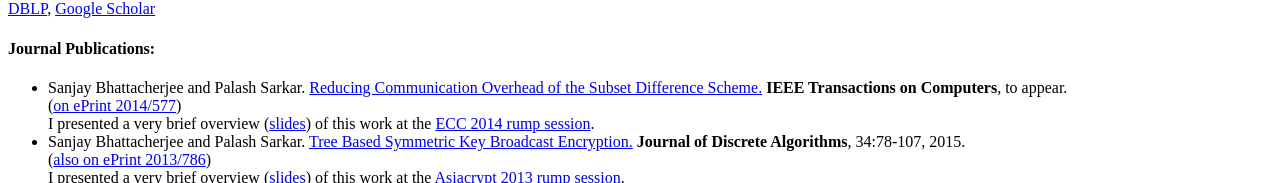
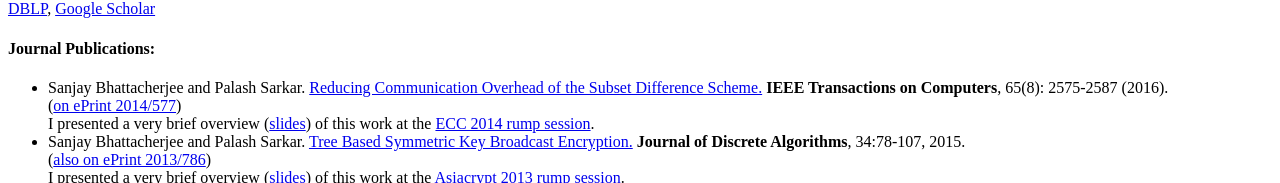
Before and after one commit to sanjay-bhattacherjee/sanjay-bhattacherjee.github.io, a plain HTML site: page index.html in a window 1280 px wide. Shown: the part 524-707 px from the top of the page. Drawn offline with Linux system fonts and the light colour scheme.

Commit message:
Create index.html

```diff
--- a/index.html
+++ b/index.html
@@ -60,7 +60,7 @@ I defended my thesis in October, 2015. Here are the <a href=Sanjay_Thesis_Defens
 <a href=http://www.informatik.uni-trier.de/~ley/pers/hd/b/Bhattacherjee:Sanjay.html>DBLP</a>, <a href=http://scholar.google.co.in/citations?user=SiMSYdsAAAAJ&hl=en>Google Scholar</a>
 <p> <h4> Journal Publications: </h4>
 <ul>
-<li>Sanjay Bhattacherjee and Palash Sarkar. <a href=https://www.computer.org/csdl/trans/tc/preprint/07286803-abs.html>Reducing Communication Overhead of the Subset Difference Scheme.</a> <b> IEEE Transactions on Computers</b>, to appear.
+<li>Sanjay Bhattacherjee and Palash Sarkar. <a href=https://www.computer.org/csdl/trans/tc/preprint/07286803-abs.html>Reducing Communication Overhead of the Subset Difference Scheme.</a> <b> IEEE Transactions on Computers</b>, 65(8): 2575-2587 (2016).
 <br /> (<a href=http://eprint.iacr.org/2014/577>on ePrint 2014/577</a>)
 <br /> I presented a very brief overview (<a href=Sanjay_Rump_Session_ECC14.pdf>slides</a>) of this work at the <a href=http://www.imsc.res.in/~ecc14/#Rump>ECC 2014 rump session</a>.
 </li>
```
